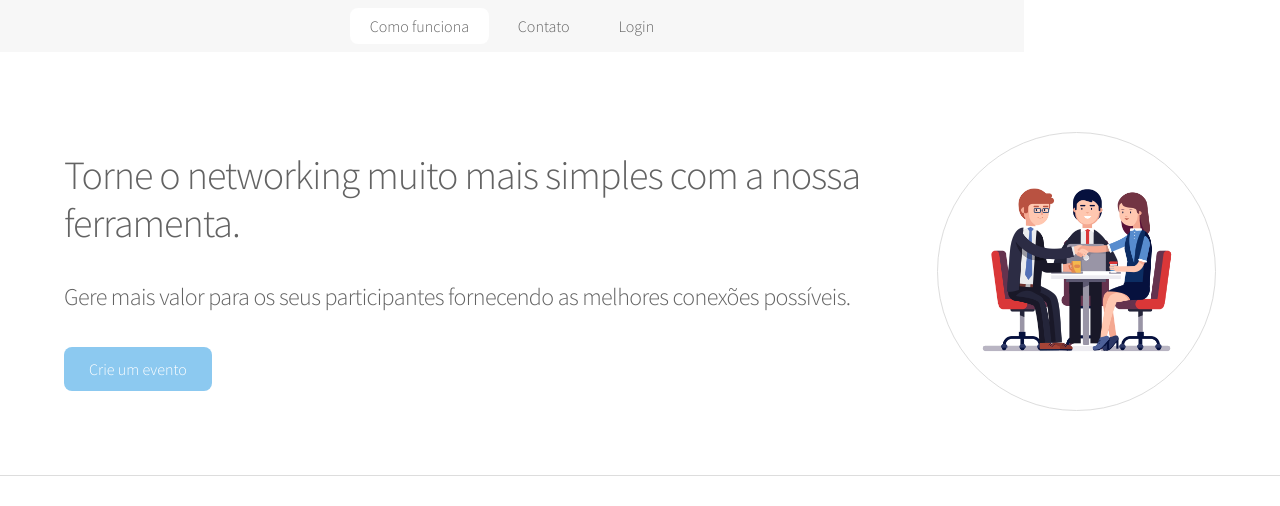
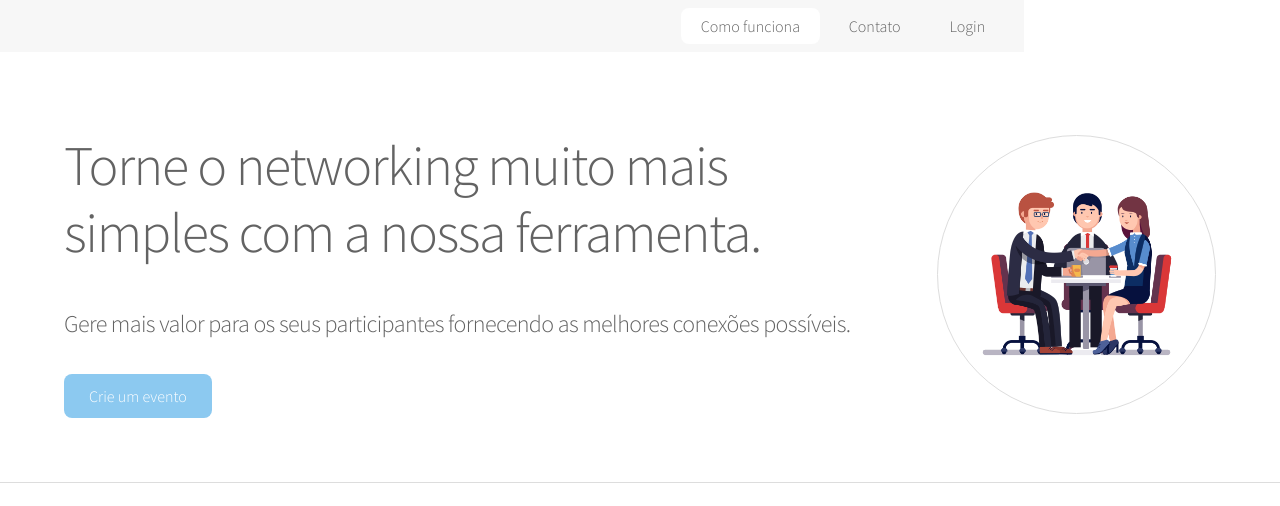
Before and after one commit to itstalk/itstalk.github.com, a web app: file index.html in a window 1280 px wide. Shown: the top 506 px of the page. Run offline with its HTML, style and script files only (its server is not run), Linux system fonts and the light colour scheme.

Commit message:
Update main.css

```diff
--- a/assets/css/main.css
+++ b/assets/css/main.css
@@ -206,7 +206,7 @@ input, select, textarea {
 		}
 
 	h1 {
-		font-size: 2.5em;
+		font-size: 3.5em;
 		line-height: 1.2;
 	}
 
@@ -3204,7 +3204,7 @@ input, select, textarea {
 		border-top-left-radius: 0.25em;
 		border-top-right-radius: 0.25em;
 		cursor: default;
-		text-align: center;
+		text-align: right;
 	}
 
 		#nav input, #nav select, #nav textarea {
```
